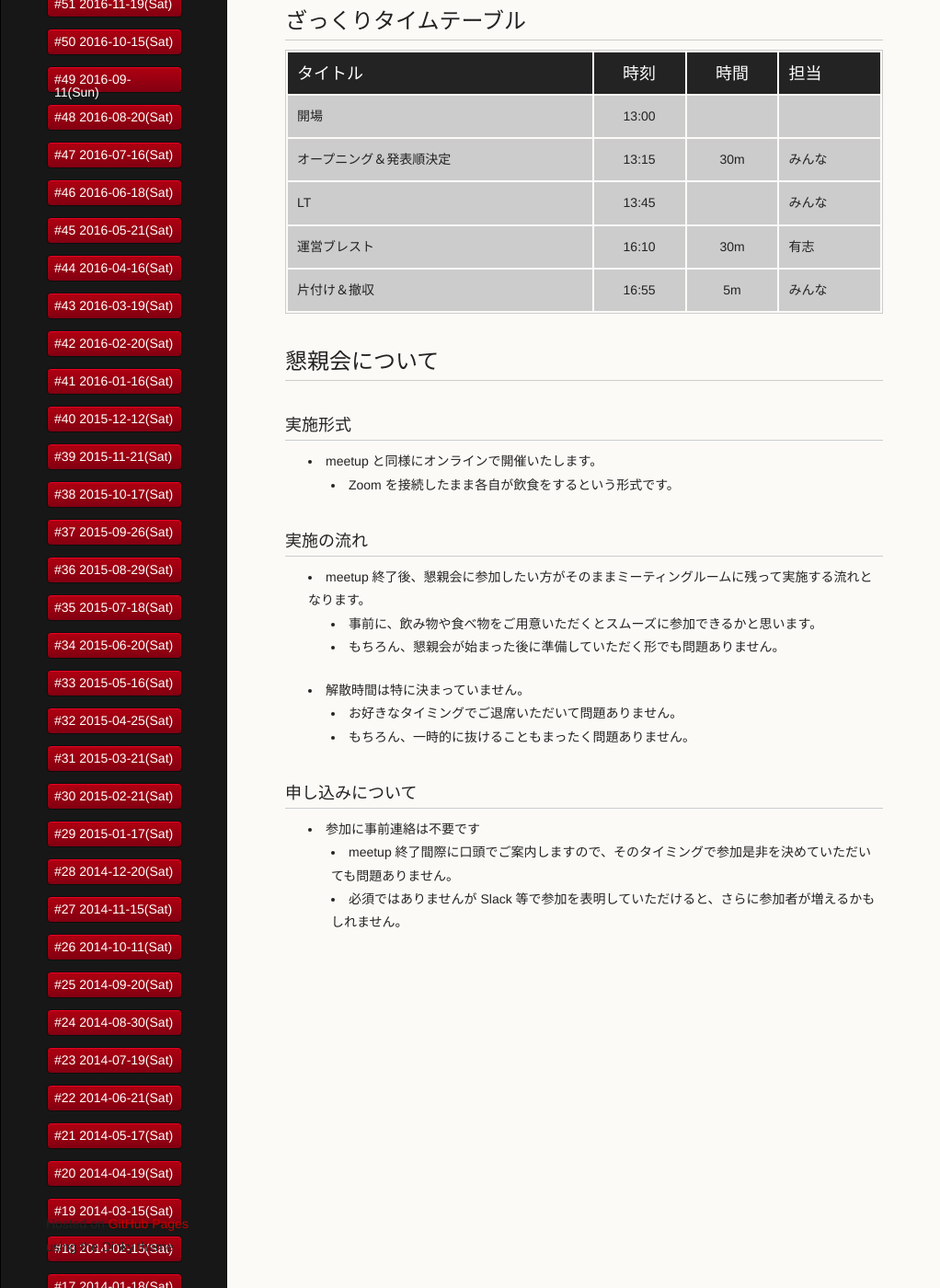
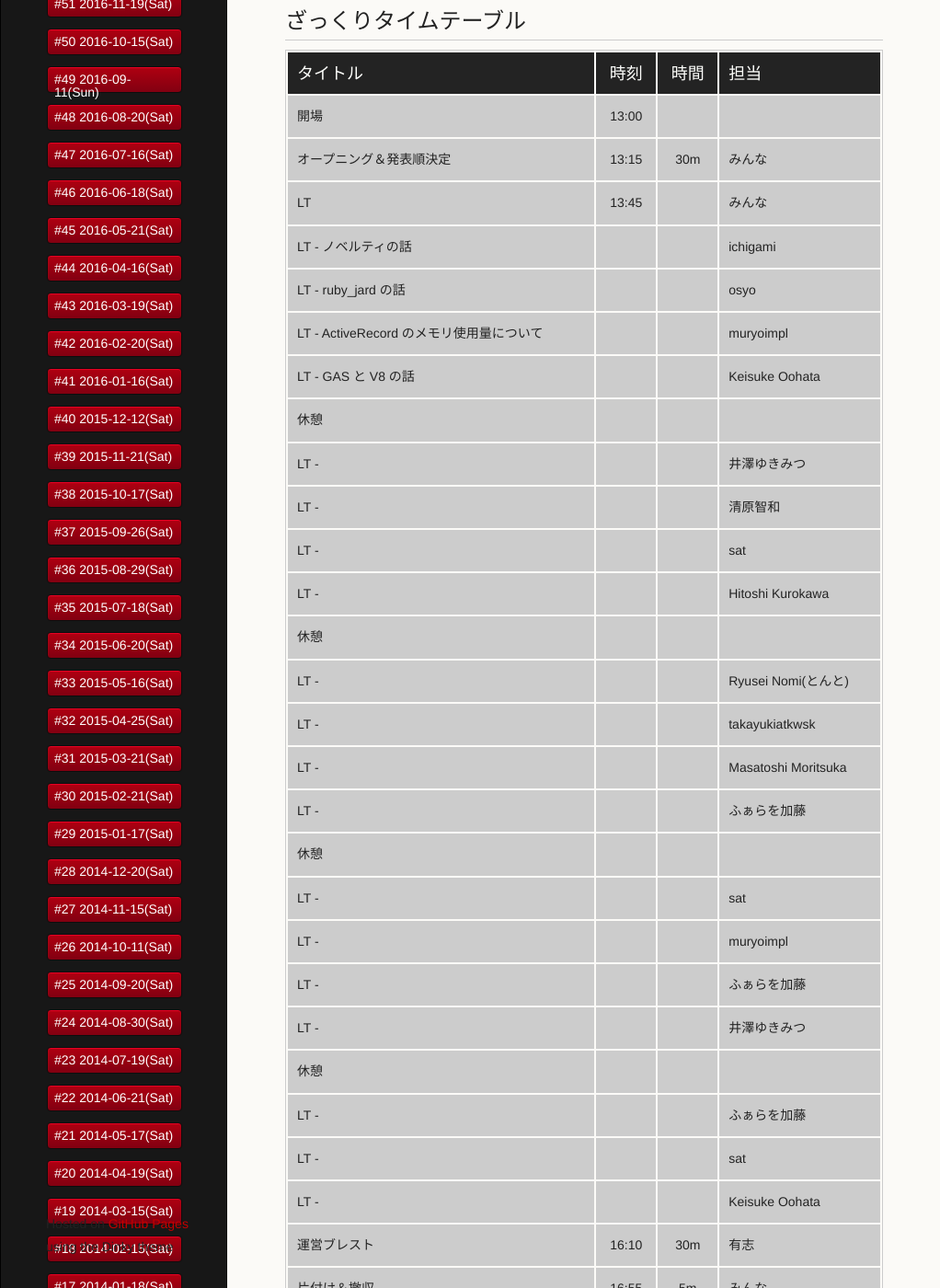
Before and after one commit to kanazawarb/meetup, a Jekyll site: the page built from 96/index.md, in a window 1280 px wide and 1400 px high, scrolled down 2071 px. Shown: the whole window at 92% size, without its empty margins (0-1022 px from the left). Built offline with Jekyll 4.4.1, drawn with Linux system fonts in a browser that asks for light colours; a script that is not in the unit is left out.

Commit message:
add LT content

```diff
--- a/96/index.md
+++ b/96/index.md
@@ -106,6 +106,29 @@ kanazawa.rb はカンファレンスでも勉強会でもない！
 | 開場                              | 13:00 |      |                                                         |
 | オープニング＆発表順決定          | 13:15 | 30m  | みんな                                                  |
 | LT                                | 13:45 |      | みんな                                                  |
+| LT - ノベルティの話               |       |      |  ichigami                                               |
+| LT - ruby_jard の話               |       |      |  osyo                                                   |
+| LT - ActiveRecord のメモリ使用量について  | |    |  muryoimpl                                              |
+| LT - GAS と V8 の話               |       |      |  Keisuke Oohata                                         |
+| 休憩                              |       |      |                                                         |
+| LT -                              |       |      |  井澤ゆきみつ                                           |
+| LT -                              |       |      |  清原智和                                               |
+| LT -                              |       |      |  sat                                                    |
+| LT -                              |       |      |  Hitoshi Kurokawa                                       |
+| 休憩                              |       |      |                                                         |
+| LT -                              |       |      |  Ryusei Nomi(とんと)                                    |
+| LT -                              |       |      |  takayukiatkwsk                                         |
+| LT -                              |       |      |  Masatoshi Moritsuka                                    |
+| LT -                              |       |      |  ふぁらを加藤                                           |
+| 休憩                              |       |      |                                                         |
+| LT -                              |       |      |  sat                                                    |
+| LT -                              |       |      |  muryoimpl                                              |
+| LT -                              |       |      |  ふぁらを加藤                                           |
+| LT -                              |       |      |  井澤ゆきみつ                                           |
+| 休憩                              |       |      |                                                         |
+| LT -                              |       |      |  ふぁらを加藤                                           |
+| LT -                              |       |      |  sat                                                    |
+| LT -                              |       |      |  Keisuke Oohata                                         |
 | 運営ブレスト                      | 16:10 | 30m  | 有志                                                    |
 | 片付け＆撤収                      | 16:55 | 5m   | みんな                                                  |
 
```
